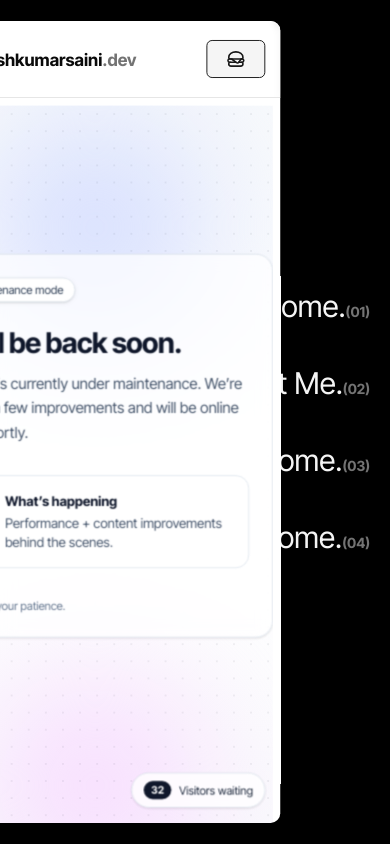
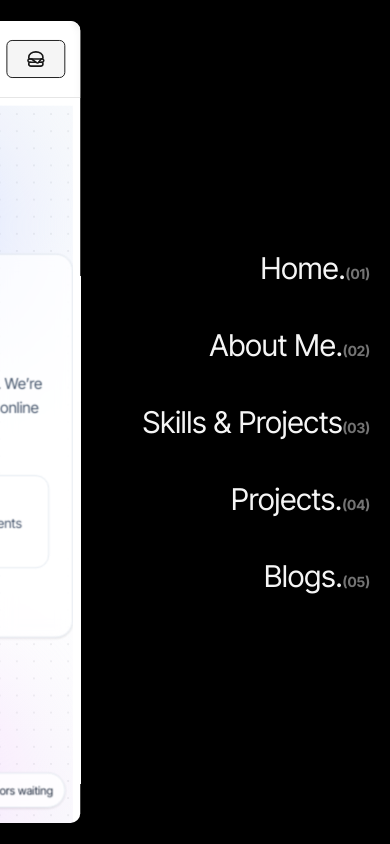
Before and after one commit to ashishkumarsaini/ashish-kumar-saini-portfolio, a Next.js app: page / in a window 390 px wide. Built offline with nearby package versions, Linux system fonts and the light colour scheme.

Commit message:
update navigation links in NavigationMenu component; adjust layout translation for improved responsiveness in AppLayoutWrapper

```diff
--- a/src/app/components/app-layout-wrapper.tsx
+++ b/src/app/components/app-layout-wrapper.tsx
@@ -16,7 +16,7 @@ export const AppLayoutWrapper: FC<{ children: ReactNode }> = ({ children }) => {
       <NavigationMenu isOpened={isOpened} onToggle={handleToggle} />
       <div className={cn(
         "relative h-full bg-white transition-all duration-300 no-scrollbar overflow-y-scroll max-w-full",
-        { "translate-x-[-100px] scale-[0.95] rounded-lg max-w-[1250px]": isOpened }
+        { "translate-x-[-300px] 2xl:translate-x-0 scale-[0.95] rounded-lg max-w-[1250px]": isOpened }
       )}>
         <Header onToggle={handleToggle} />
         <main className="mx-auto max-w-[1250px] p-2 md:p-4">
--- a/src/app/components/navigation-menu.tsx
+++ b/src/app/components/navigation-menu.tsx
@@ -18,7 +18,7 @@ export const NavigationMenu: FC<{ isOpened: boolean, onToggle: () => void }> = (
               </Link>
             </li>
             <li>
-              <Link href="/" onClick={onToggle}>
+              <Link href="/about-me" onClick={onToggle}>
                 <Text>
                   <Text type={TextType.span} size={TextSize.xl}>About Me.</Text>
                   <Text type={TextType.span} size={TextSize.xs} className="font-bold text-muted-foreground">(02)</Text>
@@ -26,18 +26,26 @@ export const NavigationMenu: FC<{ isOpened: boolean, onToggle: () => void }> = (
               </Link>
             </li>
             <li>
-              <Link href="/" onClick={onToggle}>
+              <Link href="/skills-and-projects" onClick={onToggle}>
                 <Text>
-                  <Text type={TextType.span} size={TextSize.xl}>Home.</Text>
+                  <Text type={TextType.span} size={TextSize.xl}>Skills & Projects</Text>
                   <Text type={TextType.span} size={TextSize.xs} className="font-bold text-muted-foreground">(03)</Text>
                 </Text>
               </Link>
             </li>
             <li>
-              <Link href="/" onClick={onToggle}>
+              <Link href="/projects" onClick={onToggle}>
                 <Text>
-                  <Text type={TextType.span} size={TextSize.xl}>Home.</Text>
+                  <Text type={TextType.span} size={TextSize.xl}>Projects.</Text>
                   <Text type={TextType.span} size={TextSize.xs} className="font-bold text-muted-foreground">(04)</Text>
+                </Text>
+              </Link>
+            </li>
+            <li>
+              <Link href="/blogs" onClick={onToggle}>
+                <Text>
+                  <Text type={TextType.span} size={TextSize.xl}>Blogs.</Text>
+                  <Text type={TextType.span} size={TextSize.xs} className="font-bold text-muted-foreground">(05)</Text>
                 </Text>
               </Link>
             </li>
```
